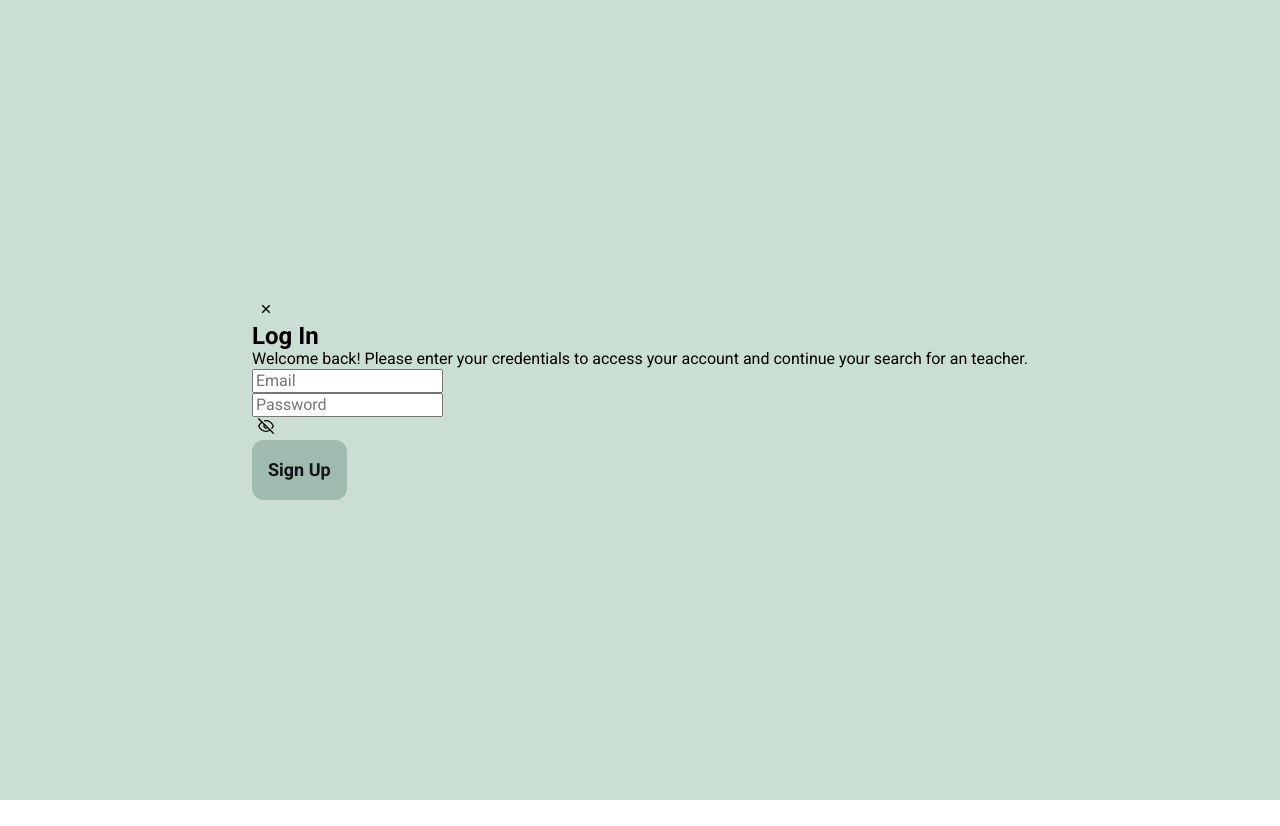
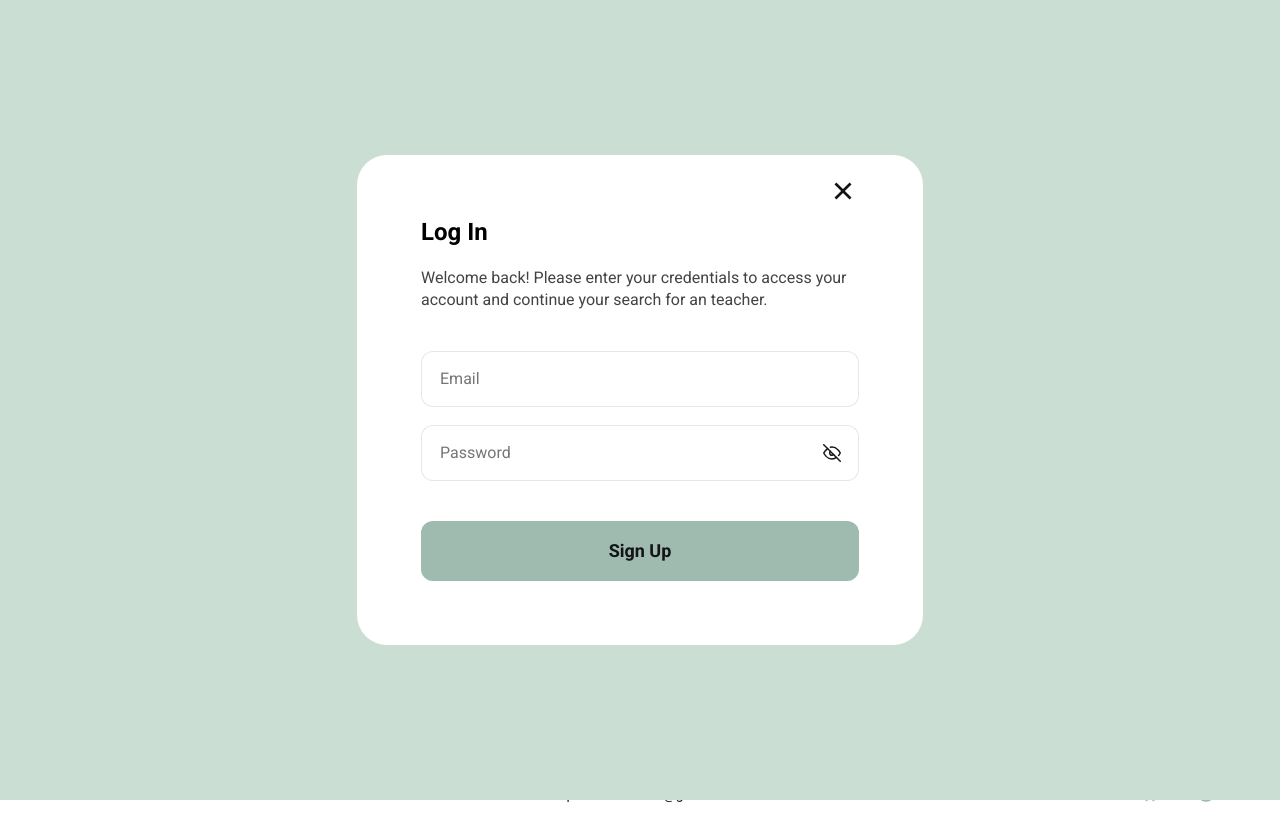
Before and after one commit to Mariia-Petlovana-91/Teachers, a React (Vite) app: page / in a window 1280 px wide. Both pictures are taken after a click on the button "Log in". Built offline with nearby package versions, Linux system fonts and the light colour scheme.

Commit message:
add style for form

```diff
--- a/src/components/FormLogin/FormLogin.jsx
+++ b/src/components/FormLogin/FormLogin.jsx
@@ -50,12 +50,17 @@ const FormLogin = ({ setIsOpenLogIn }) => {
         >
           <RiCloseFill className="icon__form" />
         </button>
-        <h2 className="tittle__second">Log In</h2>
-        <p className="form__desctipt">
+        <h2 className="tittle__second form__title">Log In</h2>
+        <p className="form__deskript">
           Welcome back! Please enter your credentials to access your account and continue
           your search for an teacher.
         </p>
-        <input className="form__input" {...register('email')} placeholder="Email" />
+        <input
+          className="form__input"
+          {...register('email')}
+          placeholder="Email"
+          type="text"
+        />
         {errors.email && <p className="form__error">{errors.email.message}</p>}
         <div className="form__password">
           <input
@@ -65,7 +70,7 @@ const FormLogin = ({ setIsOpenLogIn }) => {
             placeholder="Password"
           />
           <button
-            className="form__btn--icon"
+            className="form__btn--eyes"
             type="button"
             onClick={() => setIsPasswordVisible(!isPasswordVisible)}
           >
--- a/src/components/FormRegistration/FormRegistration.jsx
+++ b/src/components/FormRegistration/FormRegistration.jsx
@@ -50,24 +50,35 @@ const FormRestration = ({ setIsOpenRegist }) => {
         >
           <RiCloseFill className="icon__form" />
         </button>
-        <h2 className="tittle__second">Registration</h2>
-        <p className="form__desctipt">
+        <h2 className="tittle__second form__title">Registration</h2>
+        <p className="form__deskript">
           Thank you for your interest in our platform! In order to register, we need some
           information. Please provide us with the following information
         </p>
-        <input className="form__input" {...register('name')} placeholder="Name" />
+        <input
+          className="form__input"
+          {...register('name')}
+          placeholder="Name"
+          type="text"
+        />
         {errors.name && <p className="form__error">{errors.name.message}</p>}
-        <input className="form__input" {...register('email')} placeholder="Email" />
+        <input
+          className="form__input"
+          {...register('email')}
+          placeholder="Email"
+          type="text"
+        />
         {errors.email && <p className="form__error">{errors.email.message}</p>}
         <div className="form__password">
           <input
+            id="password"
             className="form__input"
             type={isPasswordVisible ? 'text' : 'password'}
             {...register('password')}
             placeholder="Password"
           />
           <button
-            className="form__btn--icon"
+            className="form__btn--eyes"
             type="button"
             onClick={() => setIsPasswordVisible(!isPasswordVisible)}
           >
--- a/src/components/Header/Auth.jsx
+++ b/src/components/Header/Auth.jsx
@@ -4,7 +4,7 @@ const Auth = ({ setIsOpenLogIn, setIsOpenRegist }) => {
   return (
     <div className="auth__container">
       <button
-        className="auth__btn"
+        className="auth__btn auth__btn--login"
         type="button"
         onClick={() => {
           setIsOpenLogIn(true);
--- a/src/styles/base/_reset.scss
+++ b/src/styles/base/_reset.scss
@@ -44,6 +44,11 @@ img {
   height: auto;
 }
 
+input {
+  outline: none;
+  transition: vars.$transitionAll;
+}
+
 ::-webkit-scrollbar {
   width: 24px;
   background: var(--whiteOriginColor);
--- a/src/styles/components/_form.scss
+++ b/src/styles/components/_form.scss
@@ -0,0 +1,77 @@
+@use '../utilities/variables' as vars;
+@use '../utilities/mixin' as mix;
+@use '../utilities/placeholder';
+
+.form {
+  padding: 20px;
+  background-color: vars.$white;
+  border-radius: 30px;
+
+  &__btn--icon {
+    @extend %flexCenter;
+    margin-left: auto;
+    padding: 0px;
+    width: 32px;
+    height: 32px;
+    margin-bottom: 12px;
+  }
+
+  &__title {
+    margin-bottom: 20px;
+  }
+
+  &__deskript {
+    @include mix.font(400, 16px, 1.38, vars.$woodsmokeAlfa);
+    margin-bottom: 40px;
+  }
+
+  &__input {
+    display: block;
+    border: 1px solid #1214171a;
+    border-radius: 12px;
+    padding: 16px 18px;
+    margin-bottom: 18px;
+    width: 100%;
+    @include mix.font(400, 16px, 1.38, vars.$woodsmokeAlfa);
+
+    &:hover,
+    &:focus {
+      border-color: vars.$summerGreen;
+    }
+  }
+
+  .form__input:last-of-type-password {
+    margin-bottom: 0;
+  }
+
+  &__error {
+    @include mix.font(400, 12px, 1.25, vars.$error);
+    margin-bottom: 8px;
+  }
+
+  &__password {
+    position: relative;
+    margin-bottom: 40px;
+  }
+
+  &__btn--eyes {
+    width: 18px;
+    height: 18px;
+    padding: 0px;
+    position: absolute;
+    top: 50%;
+    right: 18px;
+    transform: translateY(-50%);
+  }
+
+  &__btn {
+    width: 100%;
+  }
+}
+
+@media screen and (min-width: 768px) {
+  .form {
+    padding: 20px 64px 64px 64px;
+    max-width: 566px;
+  }
+}
--- a/src/styles/components/_icon.scss
+++ b/src/styles/components/_icon.scss
@@ -7,6 +7,9 @@
   transition: vars.$transitionAll;
 
   &__form {
+    width: 100%;
+    height: 100%;
+    color: vars.$woodsmoke;
     transition: vars.$transitionAll;
   }
 }
--- a/src/styles/components/_popup.scss
+++ b/src/styles/components/_popup.scss
@@ -2,9 +2,11 @@
 @use '../utilities/placeholder';
 
 .popup {
-  position: absolute;
-  top: 0px;
-  left: 0px;
+  padding: 20px;
+  position: fixed;
+  top: 50%;
+  left: 50%;
+  transform: translate(-50%, -50%);
   width: 100vw;
   height: 100vh;
   background-color: vars.$parisWhite;
--- a/src/styles/components/header/_auth.scss
+++ b/src/styles/components/header/_auth.scss
@@ -12,6 +12,9 @@
 
     @include mix.font(600, 14px, 1.2);
 
+    padding: 10px 20px 10px 20px;
+    border-radius: 12px;
+
     &:hover,
     &:focus {
       color: vars.$parisWhite;
@@ -20,6 +23,13 @@
 
   &__icon {
     margin-right: 8px;
+  }
+
+  &__btn--login {
+    &:hover,
+    &:focus {
+      background-color: vars.$woodsmoke;
+    }
   }
 
   &__btn--registration {
--- a/src/styles/components/header/_mobMenu.scss
+++ b/src/styles/components/header/_mobMenu.scss
@@ -6,9 +6,11 @@
   &__container {
     width: 100vw;
     height: 100vh;
-    position: absolute;
-    top: 0px;
-    left: 0px;
+    padding: 20px;
+    position: fixed;
+    top: 50%;
+    left: 50%;
+    transform: translate(-50%, -50%);
     background-color: vars.$white;
     padding: 24px;
   }
--- a/src/styles/pages/home/_hero.scss
+++ b/src/styles/pages/home/_hero.scss
@@ -20,10 +20,6 @@
   &__img {
     margin: auto;
   }
-
-  &__btn {
-    min-width: 267px;
-  }
 }
 
 @media screen and (min-width: 768px) {
@@ -40,6 +36,10 @@
     &__text {
       @include mix.font(400, 16px, 1.38);
     }
+
+    &__btn {
+      min-width: 267px;
+    }
   }
 }
 
--- a/src/styles/utilities/_variables.scss
+++ b/src/styles/utilities/_variables.scss
@@ -4,7 +4,8 @@ $parisWhite: #cbded3;
 $white: #ffffff;
 $naturalGray: #8a8a89;
 $woodsmoke: #121417;
-$woodsmokeAlfa: #12141733;
+$woodsmokeAlfa: #121417cc;
 $apple: #38cd3e;
+$error: rgb(205, 73, 56);
 $alabaster: #f8f8f8;
 $transitionAll: all 0.3s ease-in-out;
```
